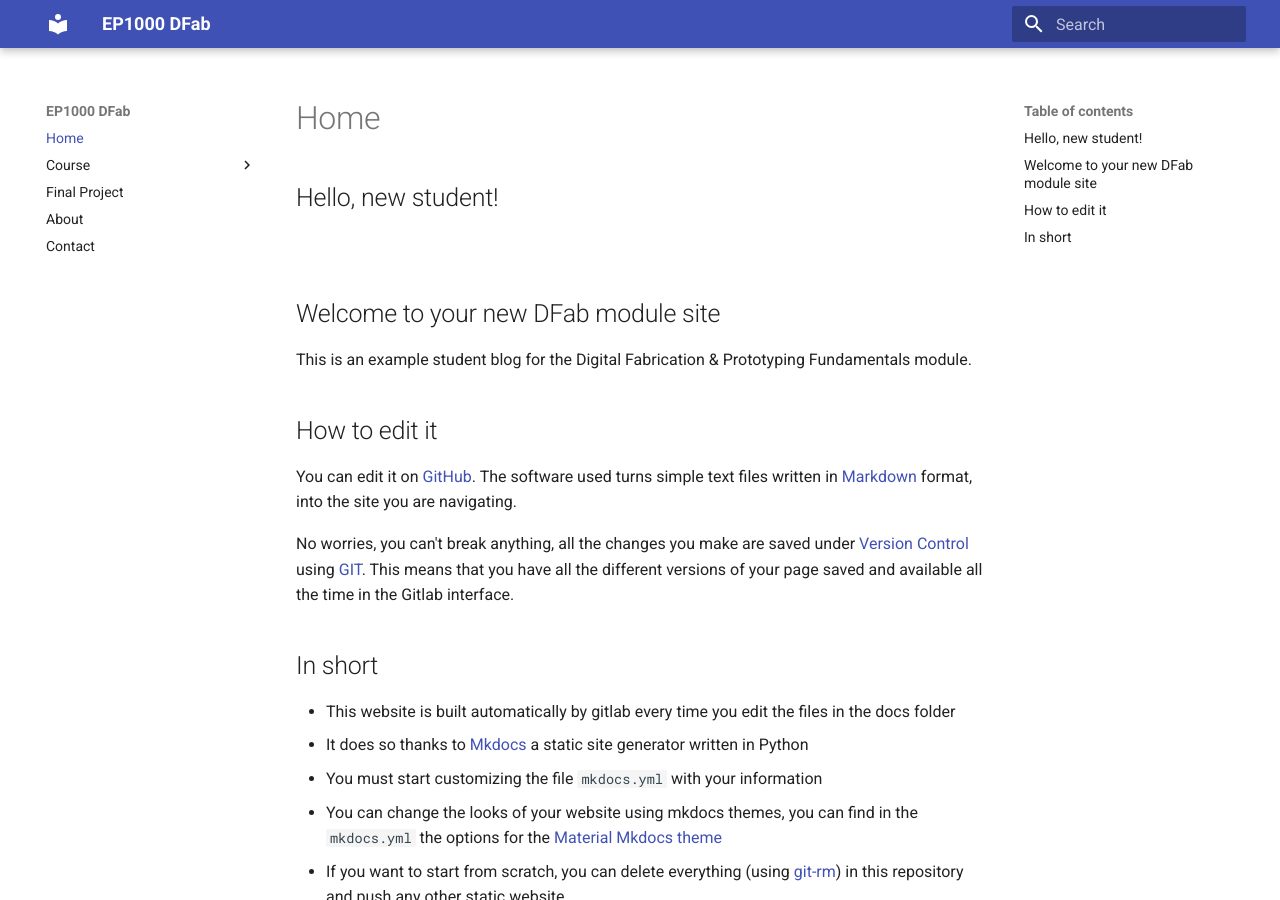
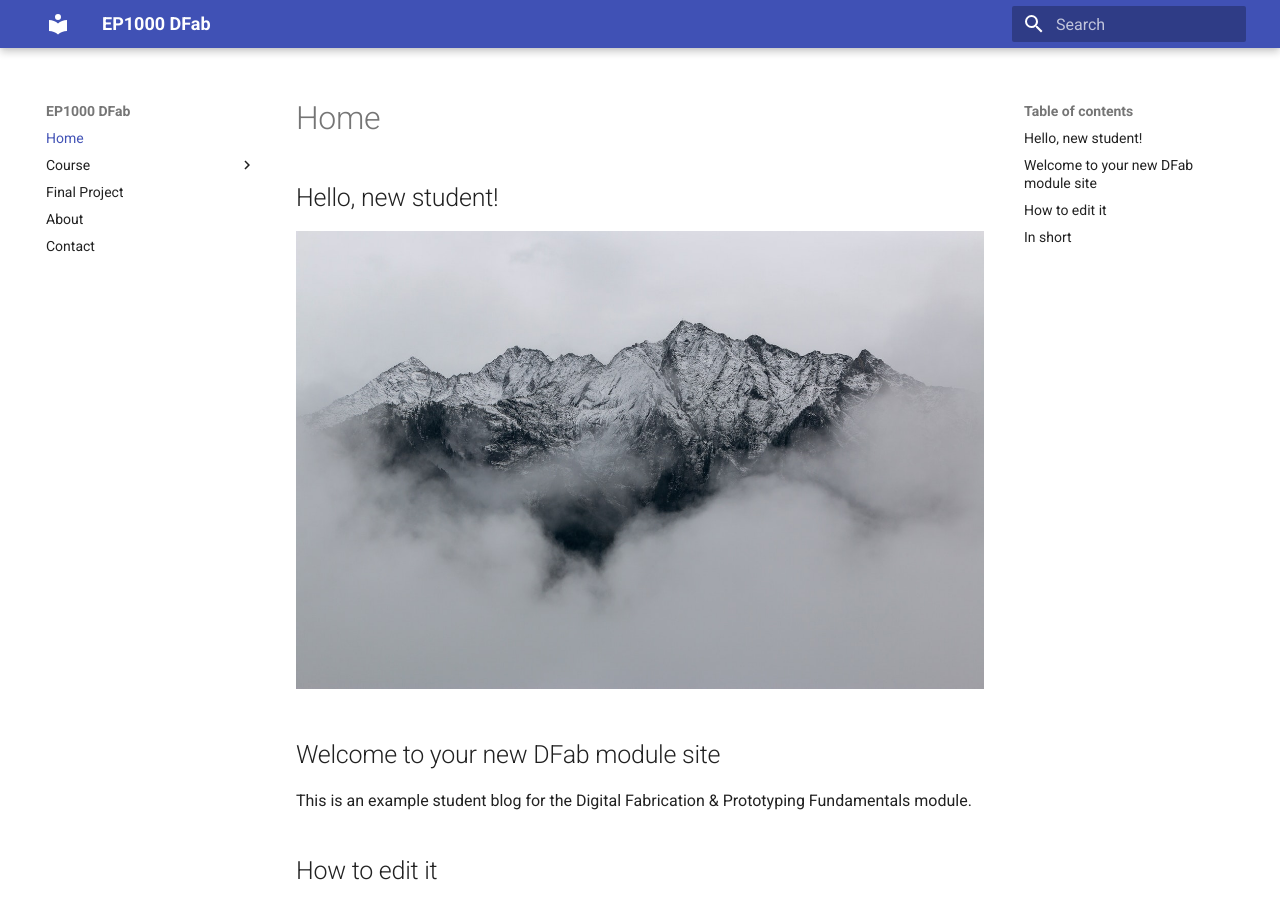
Before and after one commit to skeatz/Web-md, an MkDocs documentation site: the page built from docs/index.md, in a window 1280 px wide and 900 px high. Built offline with MkDocs 1.6.1 and Material for MkDocs 9.7.7, drawn with Linux system fonts in a browser that asks for light colours.

Commit message:
updated initial commit

```diff
--- a/docs/index.md
+++ b/docs/index.md
@@ -2,7 +2,7 @@
 
 ## Hello, new student!
 
-![](./img/week01/assignment-photo.jpg)
+![](./img/assignment-photo.jpg)
 
 ## Welcome to your new DFab module site
 
--- a/mkdocs.yml
+++ b/mkdocs.yml
@@ -14,3 +14,5 @@ nav:
   - Final Project: project.md
   - About: about.md
   - Contact: contact.md
+plugins:
+  - search
```
